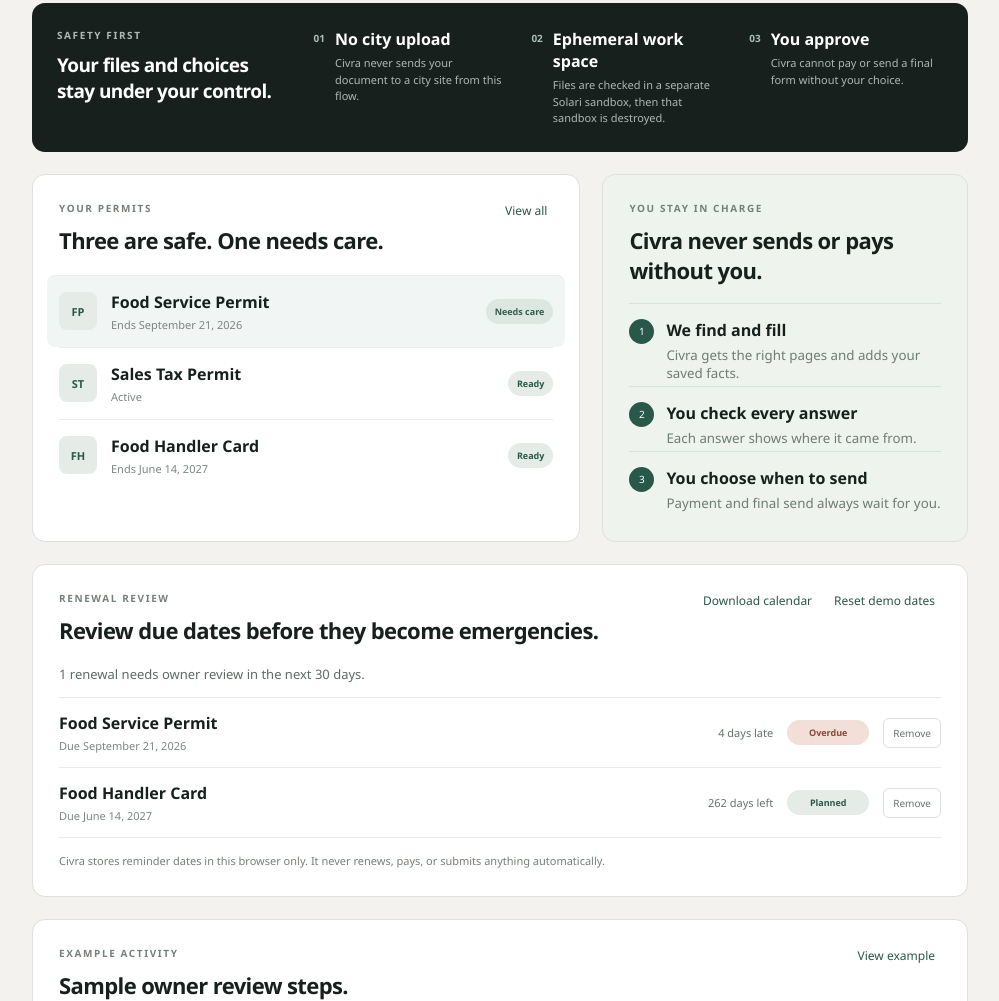
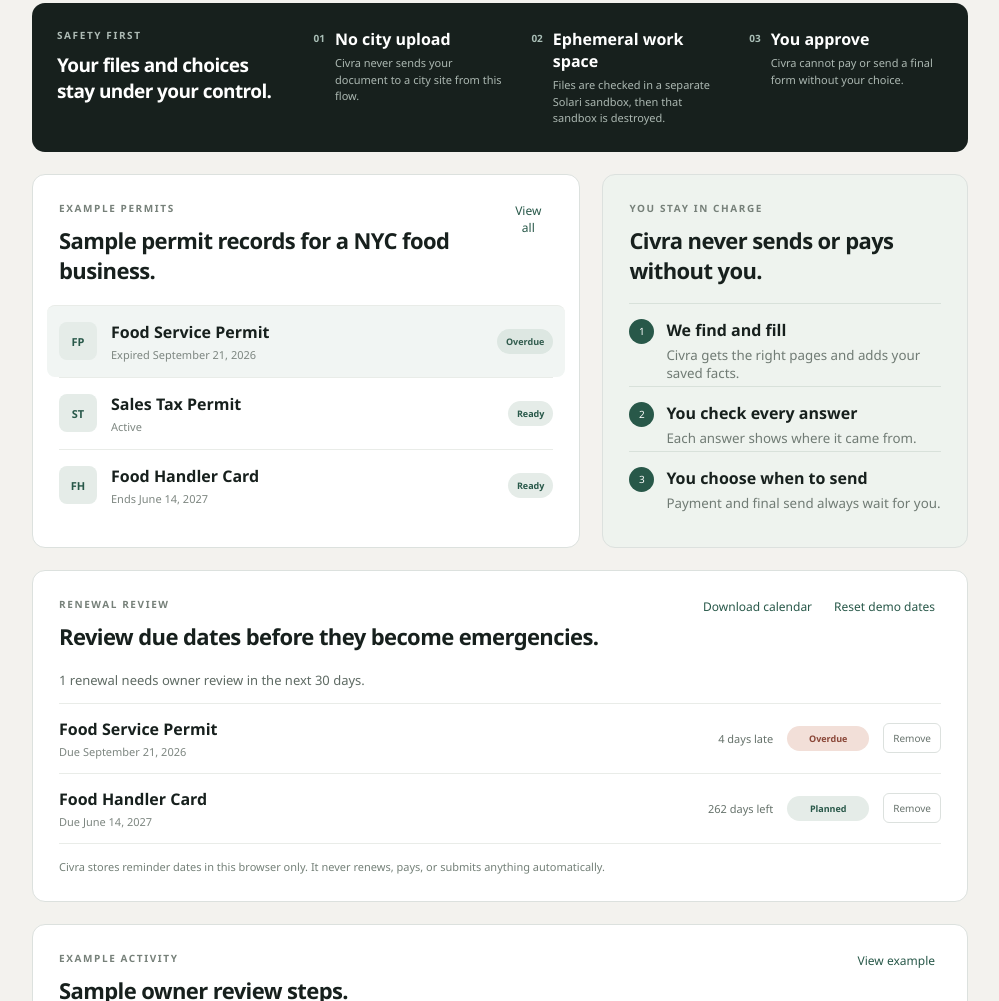
Before and after one commit to yash27-lab/civra, a website: page public/index.html in a window 1280 px wide. Shown: the part 986-1987 px from the top of the page, without its empty margins (260-1259 px from the left). Drawn offline with Linux system fonts and the light colour scheme; no server answers.

Commit message:
copy: clarify the sample permit dashboard

```diff
--- a/public/index.html
+++ b/public/index.html
@@ -114,9 +114,9 @@
 
     <section class="grid">
       <article class="card permits" id="permitsCard" tabindex="-1">
-        <div class="cardtop"><div><p class="eyebrow">YOUR PERMITS</p><h3>Three are safe. One needs care.</h3></div><button id="viewPermits">View all</button></div>
+        <div class="cardtop"><div><p class="eyebrow">EXAMPLE PERMITS</p><h3>Sample permit records for a NYC food business.</h3></div><button id="viewPermits">View all</button></div>
         <div class="permitrow urgent">
-          <div class="icon">FP</div><div class="grow"><strong>Food Service Permit</strong><span>Ends September 21, 2026</span></div><span class="pill">Needs care</span>
+          <div class="icon">FP</div><div class="grow"><strong>Food Service Permit</strong><span>Expired September 21, 2026</span></div><span class="pill">Overdue</span>
         </div>
         <div class="permitrow">
           <div class="icon pale">ST</div><div class="grow"><strong>Sales Tax Permit</strong><span>Active</span></div><span class="pill safe">Ready</span>
```
